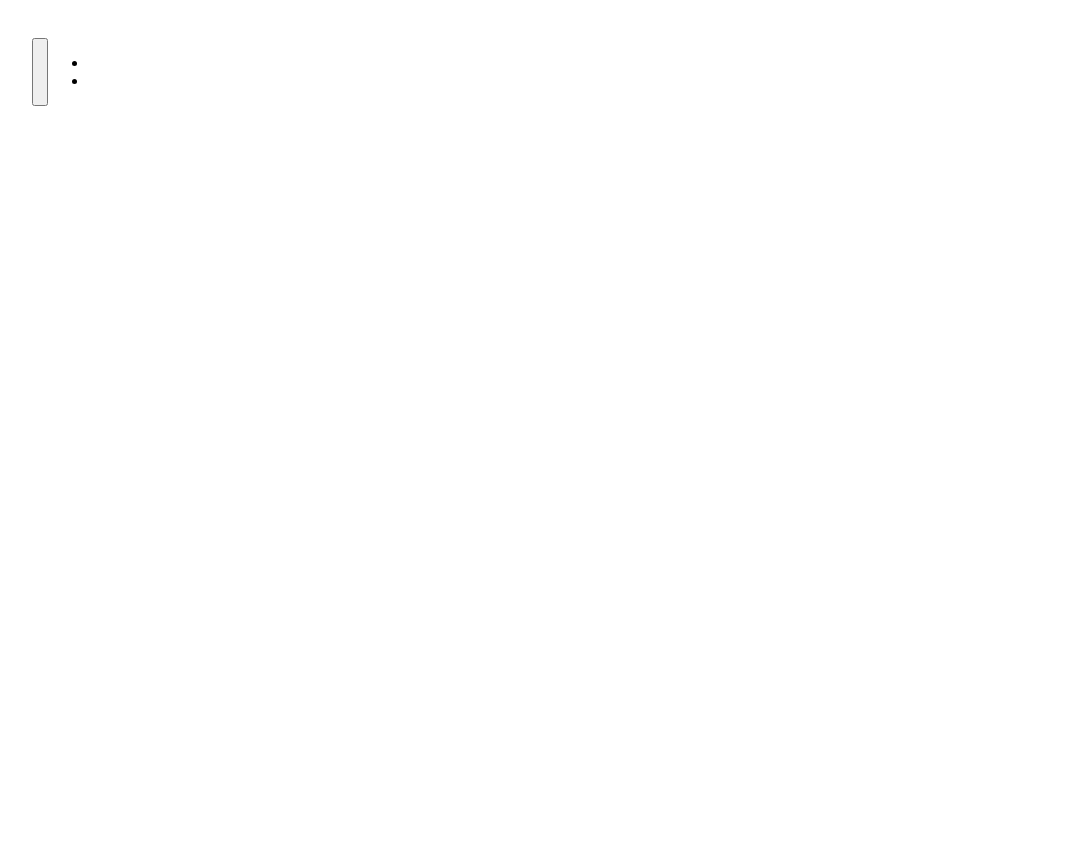
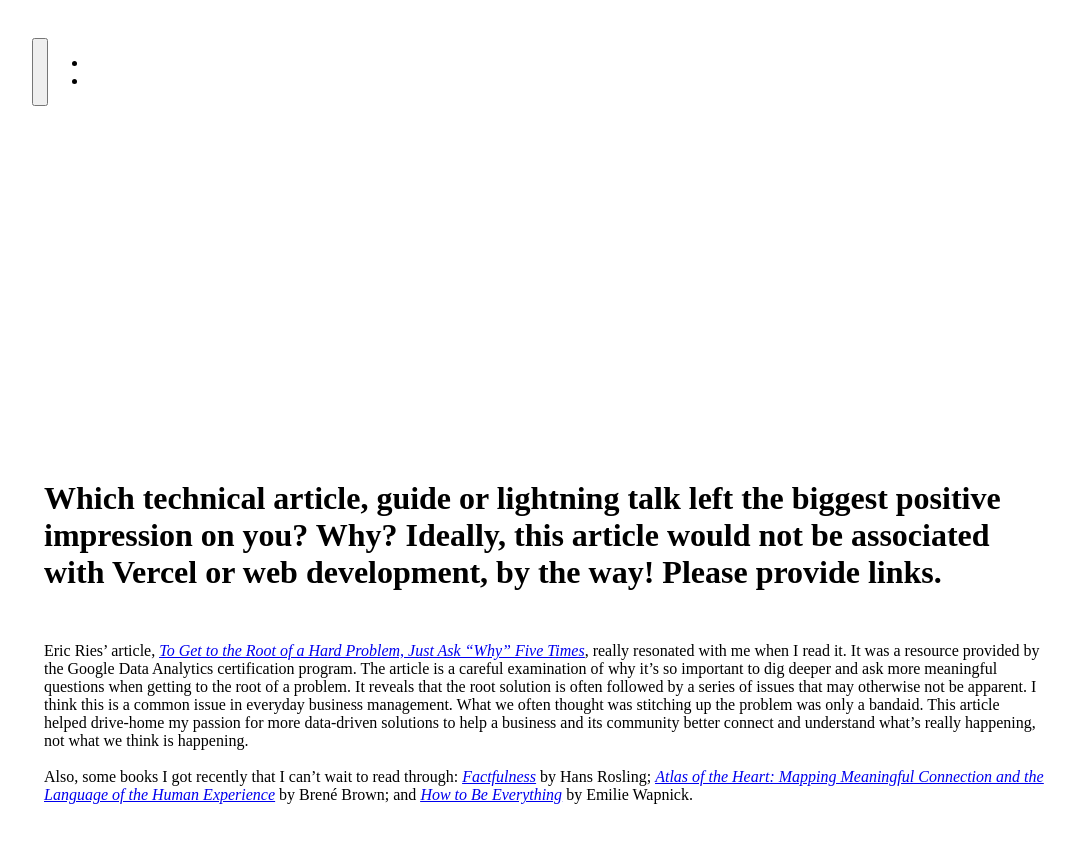
Before and after one commit to amybarger/community-manager-project, a Next.js app: page /article in a window 1280 px wide. Shown: the top 842 px of the page, without its empty margins (96-1171 px from the left). Before the commit the page ends 800 px from the top, so only its background shows below. Built offline with nearby package versions, Linux system fonts and the light colour scheme.

Commit message:
Creating article page

```diff
--- a/pages/article.js
+++ b/pages/article.js
@@ -14,7 +14,19 @@ export default function Article() {
 
             <Nav />
 
-
+            <main className={styles.main}>
+            <div className={styles.questions}>
+            <h1 className={styles.questionheader}>
+            Which technical article, guide or lightning talk left the biggest positive impression on you? Why? Ideally, this article would not be associated with Vercel or web development, by the way! Please provide links.
+            </h1>
+            <p className={styles.answer}>
+            Eric Ries’ article, <a href="https://www.fastcompany.com/1669738/to-get-to-the-root-of-a-hard-problem-just-ask-why-five-times"><u><i>To Get to the Root of a Hard Problem, Just Ask “Why” Five Times</i></u></a>, really resonated with me when I read it. It was a resource provided by the Google Data Analytics certification program. The article is a careful examination of why it’s so important to dig deeper and ask more meaningful questions when getting to the root of a problem. It reveals that the root solution is often followed by a series of issues that may otherwise not be apparent. I think this is a common issue in everyday business management. What we often thought was stitching up the problem was only a bandaid. This article helped drive-home my passion for more data-driven solutions to help a business and its community better connect and understand what’s really happening, not what we think is happening.
+            <br></br>
+            <br></br>
+            Also, some books I got recently that I can’t wait to read through: <a href="https://www.goodreads.com/book/show/34890015-factfulness"><u><i>Factfulness</i></u></a> by Hans Rosling; <a href="https://www.goodreads.com/en/book/show/58330567-atlas-of-the-heart"><u><i>Atlas of the Heart: Mapping Meaningful Connection and the Language of the Human Experience</i></u></a> by Brené Brown; and <a href="https://www.barnesandnoble.com/w/how-to-be-everything-emilie-wapnick/1124232447"><u><i>How to Be Everything</i></u></a> by Emilie Wapnick.
+            </p>
+            </div>
+            </main>
         </div>
     )
 }
--- a/styles/Home.module.css
+++ b/styles/Home.module.css
@@ -92,6 +92,17 @@
   width: 800px;
 }
 
+/* Individual Question Pages */
+.questionheader {
+  margin-top: 10%;
+  width: 1000px;
+}
+
+.answer {
+  width: 1000px;
+  margin-top: 3%;
+}
+
 /* Images and Graphics */
 .logo {
   height: 1em;
```
